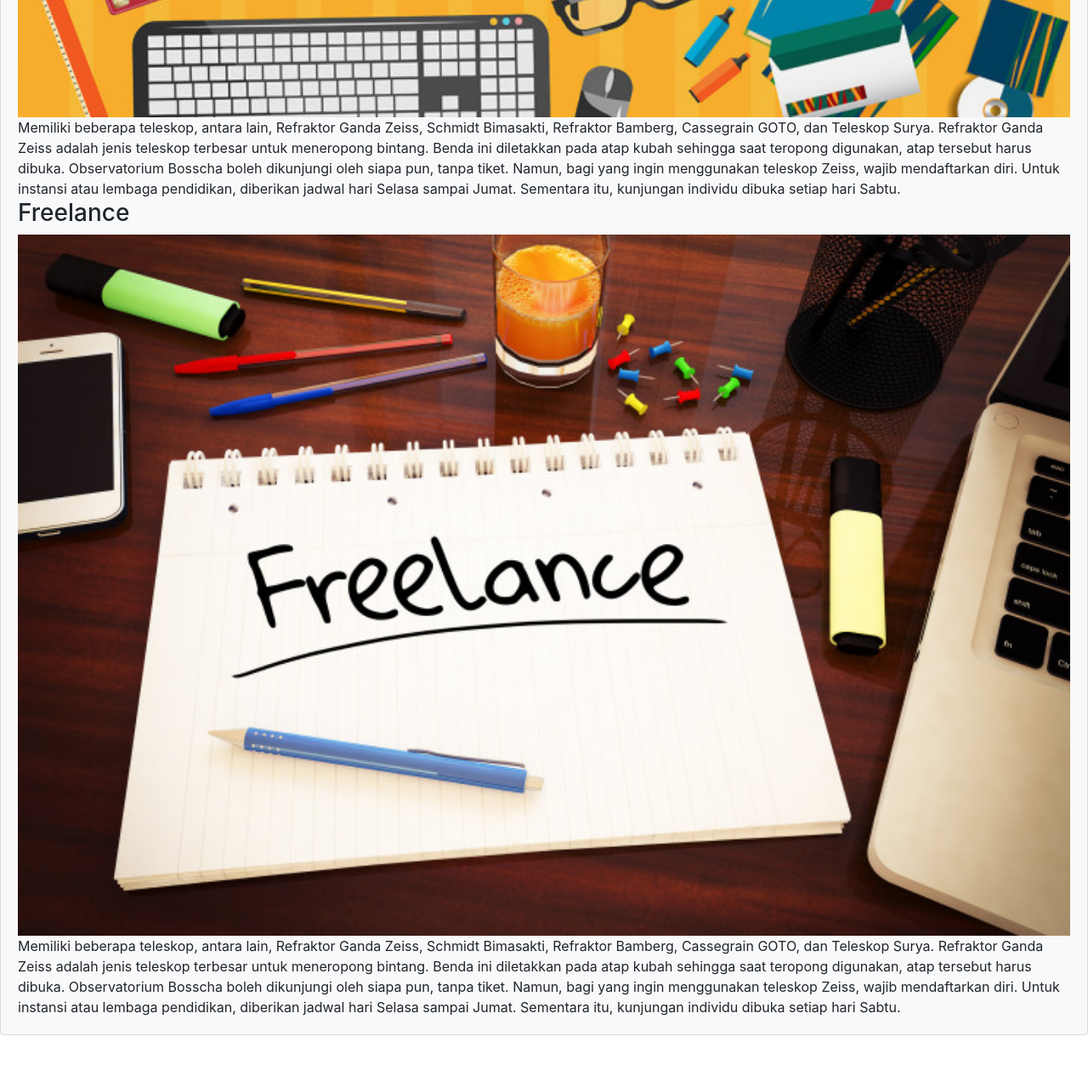
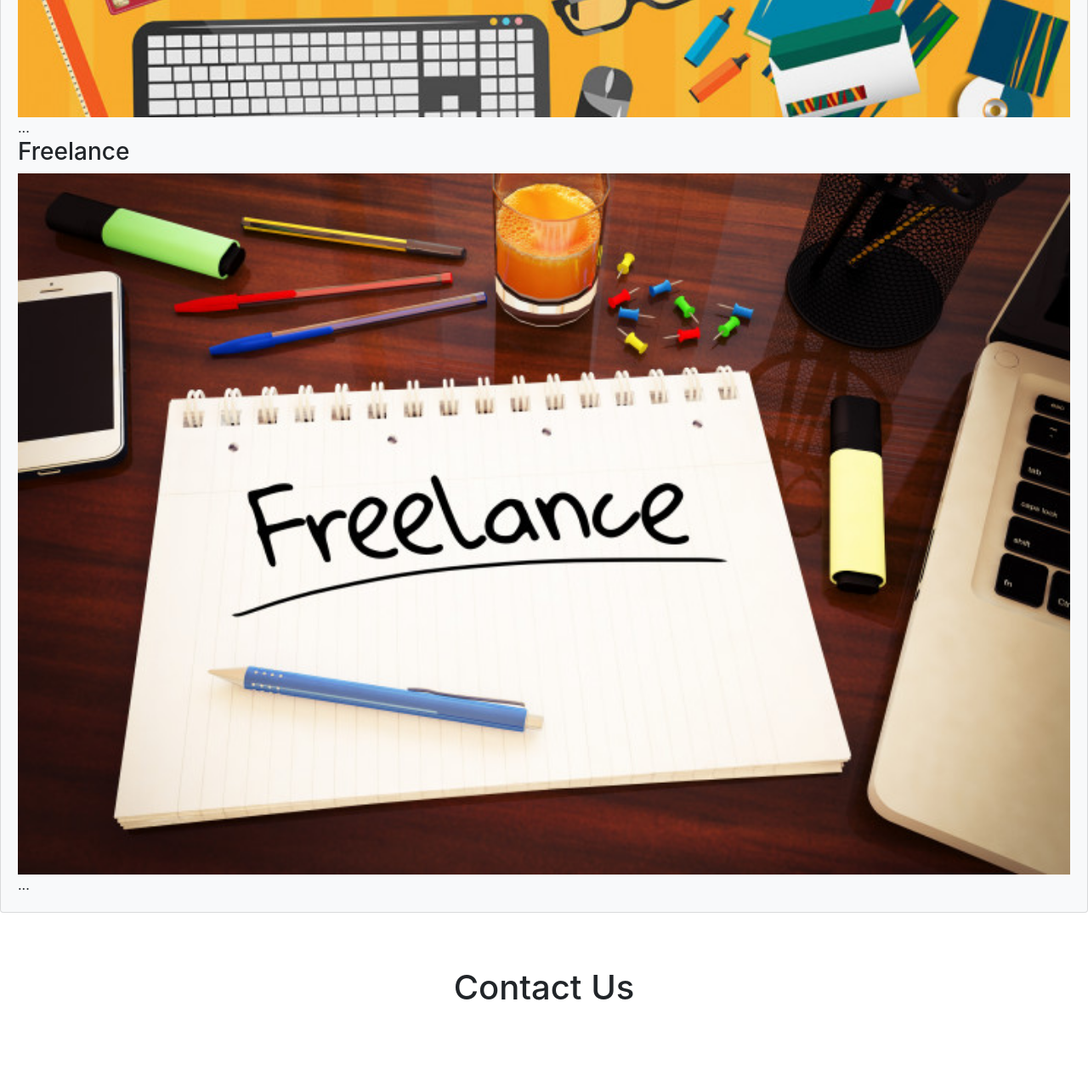
Before and after one commit to Dhanty12/dhanty12.github.io, a plain HTML site: page index.html in a window 1280 px wide. Shown: the part 2900-4179 px from the top of the page at 85% size. Drawn offline with nearby package versions, Linux system fonts and the light colour scheme.

Commit message:
File mengedit index file

```diff
--- a/index.html
+++ b/index.html
@@ -178,17 +178,13 @@ button.btn {
               <section>
                   <h3> Internship </h3>
                   <img src="img/internship.jpg" width=100% max-height=300px object-fit=cover object-position=center>
-                  <p class="card-text">Memiliki beberapa teleskop, antara lain, Refraktor Ganda Zeiss, Schmidt Bimasakti, Refraktor Bamberg, Cassegrain GOTO, dan Teleskop Surya. Refraktor Ganda Zeiss adalah jenis teleskop terbesar untuk meneropong bintang. Benda ini diletakkan
-                      pada atap kubah sehingga saat teropong digunakan, atap tersebut harus dibuka. Observatorium Bosscha boleh dikunjungi oleh siapa pun, tanpa tiket. Namun, bagi yang ingin menggunakan teleskop Zeiss, wajib mendaftarkan diri. Untuk
-                      instansi atau lembaga pendidikan, diberikan jadwal hari Selasa sampai Jumat. Sementara itu, kunjungan individu dibuka setiap hari Sabtu. </p>
+                  <p class="card-text">...</p>
               </section>
 
               <section>
                 <h3> Freelance </h3>
                 <img src="img/freelance.jpeg" width=100% max-height=300px object-fit=cover object-position=center>
-                <p class="card-text">Memiliki beberapa teleskop, antara lain, Refraktor Ganda Zeiss, Schmidt Bimasakti, Refraktor Bamberg, Cassegrain GOTO, dan Teleskop Surya. Refraktor Ganda Zeiss adalah jenis teleskop terbesar untuk meneropong bintang. Benda ini diletakkan
-                    pada atap kubah sehingga saat teropong digunakan, atap tersebut harus dibuka. Observatorium Bosscha boleh dikunjungi oleh siapa pun, tanpa tiket. Namun, bagi yang ingin menggunakan teleskop Zeiss, wajib mendaftarkan diri. Untuk
-                    instansi atau lembaga pendidikan, diberikan jadwal hari Selasa sampai Jumat. Sementara itu, kunjungan individu dibuka setiap hari Sabtu. </p>
+                <p class="card-text">...</p>
             </section>
           </div>
       </div>
```
